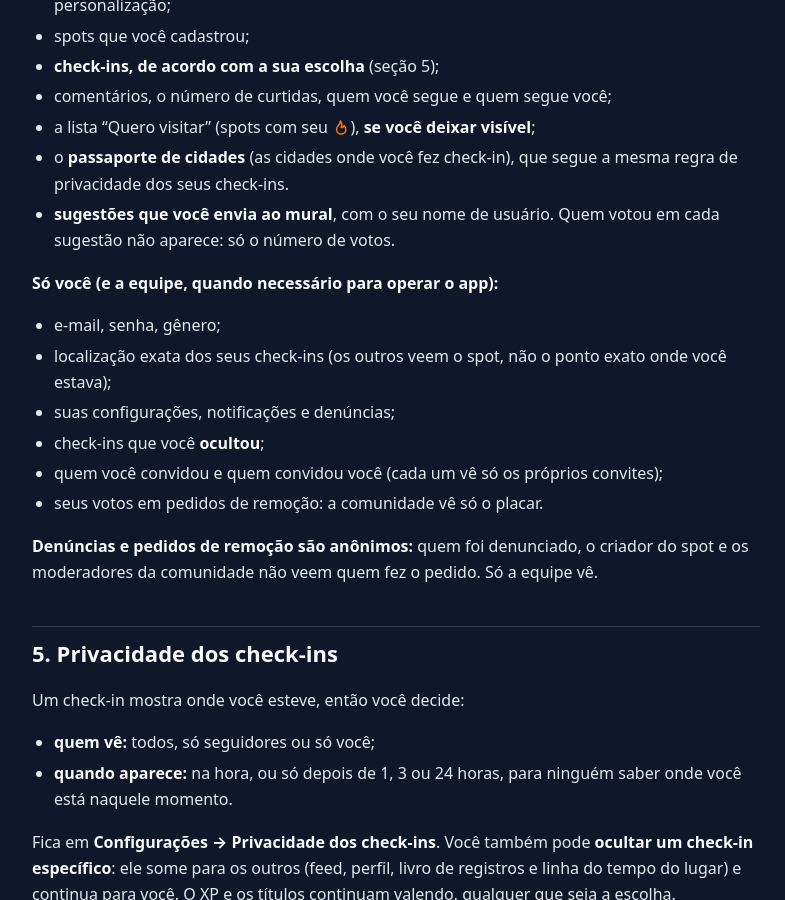
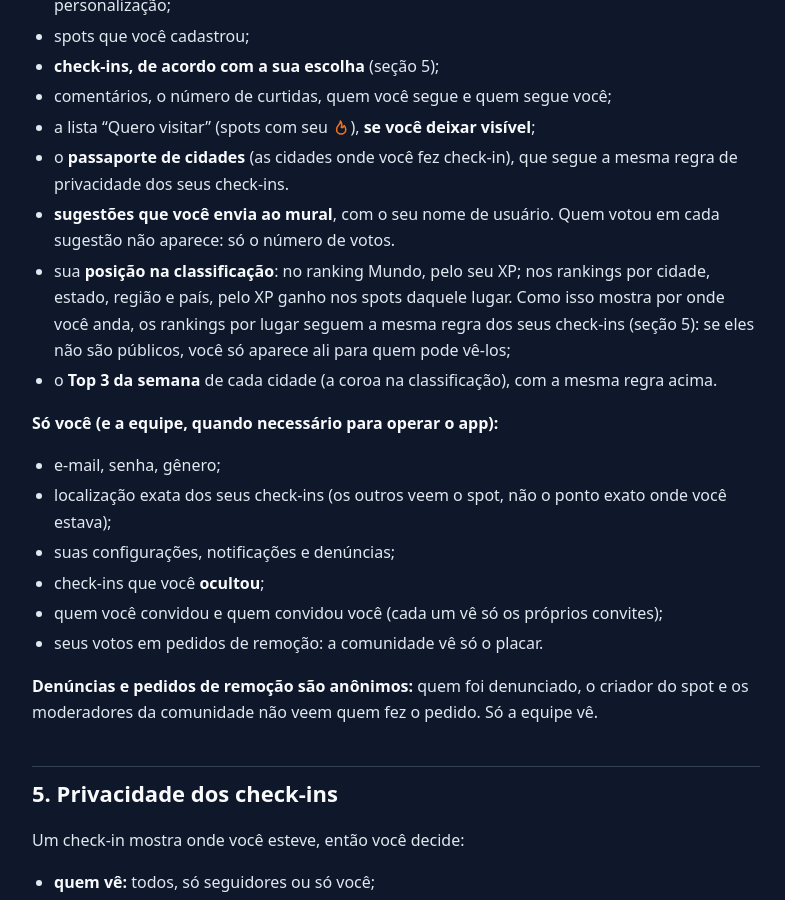
Before and after one commit to userm4c/cityspots-site, a Jekyll site: the page built from privacidade.md, in a window 1280 px wide and 900 px high, scrolled down 4557 px. Shown: the whole window, without its empty margins (244-1029 px from the left). Built offline with Jekyll 4.4.1, drawn with Linux system fonts in a browser that asks for light colours.

Commit message:
Privacidade: classificação por lugar

```diff
--- a/privacidade.md
+++ b/privacidade.md
@@ -95,6 +95,8 @@ Esta política explica quais dados o CitySpots coleta, para que usa, com quem co
 - a lista "Quero visitar" (spots com seu <span class="ic-fire">{% include icons/flame.svg %}</span>), **se você deixar visível**;
 - o **passaporte de cidades** (as cidades onde você fez check-in), que segue a mesma regra de privacidade dos seus check-ins.
 - **sugestões que você envia ao mural**, com o seu nome de usuário. Quem votou em cada sugestão não aparece: só o número de votos.
+- sua **posição na classificação**: no ranking Mundo, pelo seu XP; nos rankings por cidade, estado, região e país, pelo XP ganho nos spots daquele lugar. Como isso mostra por onde você anda, os rankings por lugar seguem a mesma regra dos seus check-ins (seção 5): se eles não são públicos, você só aparece ali para quem pode vê-los;
+- o **Top 3 da semana** de cada cidade (a coroa na classificação), com a mesma regra acima.
 
 **Só você (e a equipe, quando necessário para operar o app):**
 - e-mail, senha, gênero;
```
